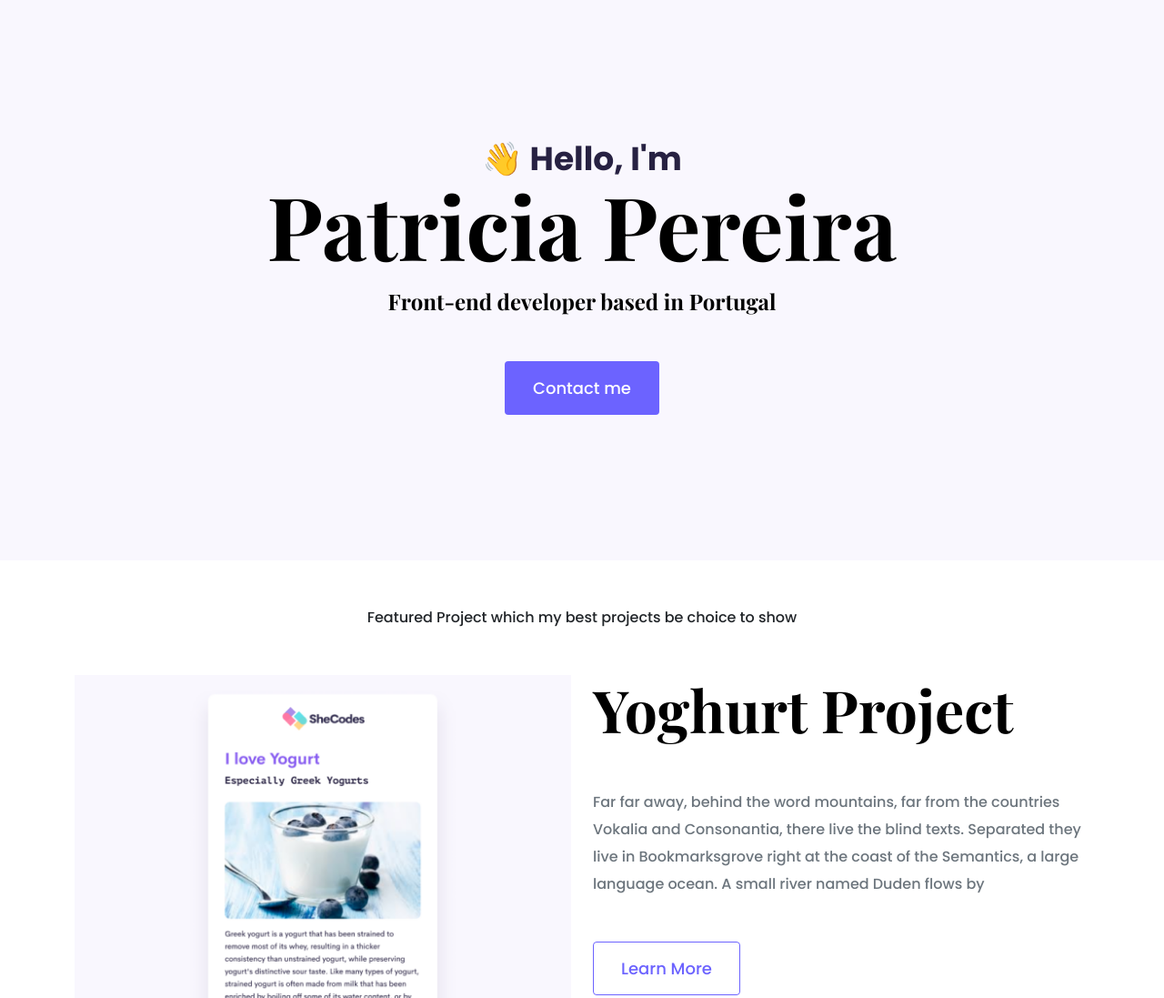
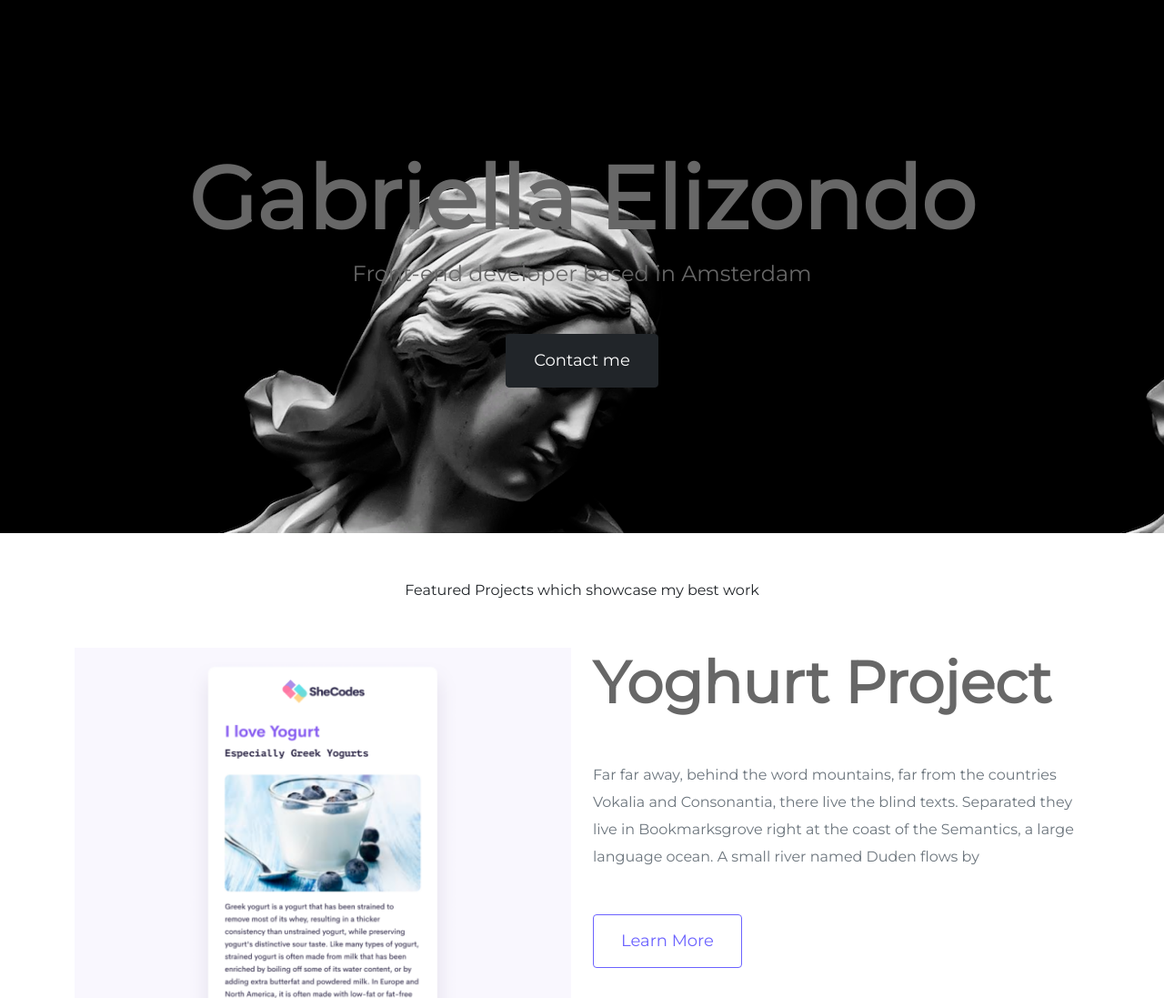
Before and after one commit to ellazondo/portfolio-follow-along, a plain HTML site: page index.html in a window 1280 px wide. Shown: the top 1097 px of the page at 91% size. Drawn offline with nearby package versions, Linux system fonts and the light colour scheme.

Commit message:
css changes black and white

```diff
--- a/index.html
+++ b/index.html
@@ -12,9 +12,10 @@
       integrity="sha384-BmbxuPwQa2lc/FVzBcNJ7UAyJxM6wuqIj61tLrc4wSX0szH/Ev+nYRRuWlolflfl"
       crossorigin="anonymous"
     />
-    <link rel="preconnect" href="https://fonts.gstatic.com" />
+    <link rel="preconnect" href="https://fonts.googleapis.com" />
+    <link rel="preconnect" href="https://fonts.gstatic.com" crossorigin />
     <link
-      href="https://fonts.googleapis.com/css2?family=Playfair+Display:wght@700&family=Poppins:wght@500;700&display=swap"
+      href="https://fonts.googleapis.com/css2?family=Montserrat&family=Roboto&display=swap"
       rel="stylesheet"
     />
     <link rel="stylesheet" href="styles/portfolio.css" />
@@ -31,16 +32,13 @@
   </head>
   <body>
     <div class="hero">
-      <p>👋 Hello, I'm</p>
-      <h1>Patricia Pereira</h1>
-      <h2 class="mb-5">Front-end developer based in Portugal</h2>
+      <h1>Gabriella Elizondo</h1>
+      <h2 class="mb-5">Front-end developer based in Amsterdam</h2>
       <div>
-        <a href="#" class="btn btn-branding">Contact me</a>
+        <a href="#" class="btn btn-dark">Contact me</a>
       </div>
     </div>
-    <p class="text-center m-5">
-      Featured Project which my best projects be choice to show
-    </p>
+    <p class="text-center m-5">Featured Projects which showcase my best work</p>
     <div class="container">
       <div class="row mb-5">
         <div class="col d-none d-lg-block">
@@ -55,7 +53,7 @@
               they live in Bookmarksgrove right at the coast of the Semantics, a
               large language ocean. A small river named Duden flows by
             </p>
-            <a href="" class="btn btn-branding-outline"> Learn More </a>
+            <a href="" class="btn btn-dark-outline"> Learn More </a>
           </div>
         </div>
       </div>
@@ -89,7 +87,7 @@
               they live in Bookmarksgrove right at the coast of the Semantics, a
               large language ocean. A small river named Duden flows by
             </p>
-            <a href="" class="btn btn-branding-outline"> Learn More </a>
+            <a href="" class="btn btn-dark-outline"> Learn More </a>
           </div>
         </div>
       </div>
--- a/styles/portfolio.css
+++ b/styles/portfolio.css
@@ -1,8 +1,8 @@
 :root {
   --branding-color: #6c63ff;
   --secondary-color: #f9f7fe;
-  --heading-font-family: "Playfair Display", serif;
-  --default-font-family: "Poppins", sans-serif;
+  --heading-font-family: "Montserrat", sans-serif;
+  --default-font-family: "Montserrat", sans-serif;
 }
 
 body {
@@ -22,6 +22,11 @@ h6 {
 
 h1 {
   font-size: 96px;
+  color: #676767;
+}
+
+h2 {
+  color: #676767;
 }
 
 p {
@@ -29,7 +34,7 @@ p {
 }
 
 .hero {
-  background: var(--secondary-color);
+  background-image: url("/images/blackwhite.png");
   text-align: center;
   padding: 160px 20px;
 }
@@ -48,8 +53,7 @@ p {
   font-size: 24px;
 }
 
-.btn-branding {
-  background: var(--branding-color);
+.btn-dark {
   border-radius: 4px;
   color: white;
   font-size: 18px;
@@ -67,7 +71,7 @@ p {
   line-height: 30px;
 }
 
-.btn-branding-outline {
+.btn-dark-outline {
   color: var(--branding-color);
   border: 1px solid var(--branding-color);
   border-radius: 4px;
```
Also changed, not shown: images/._blackwhite.png (added), images/blackwhite.png (added), 4 other files.
